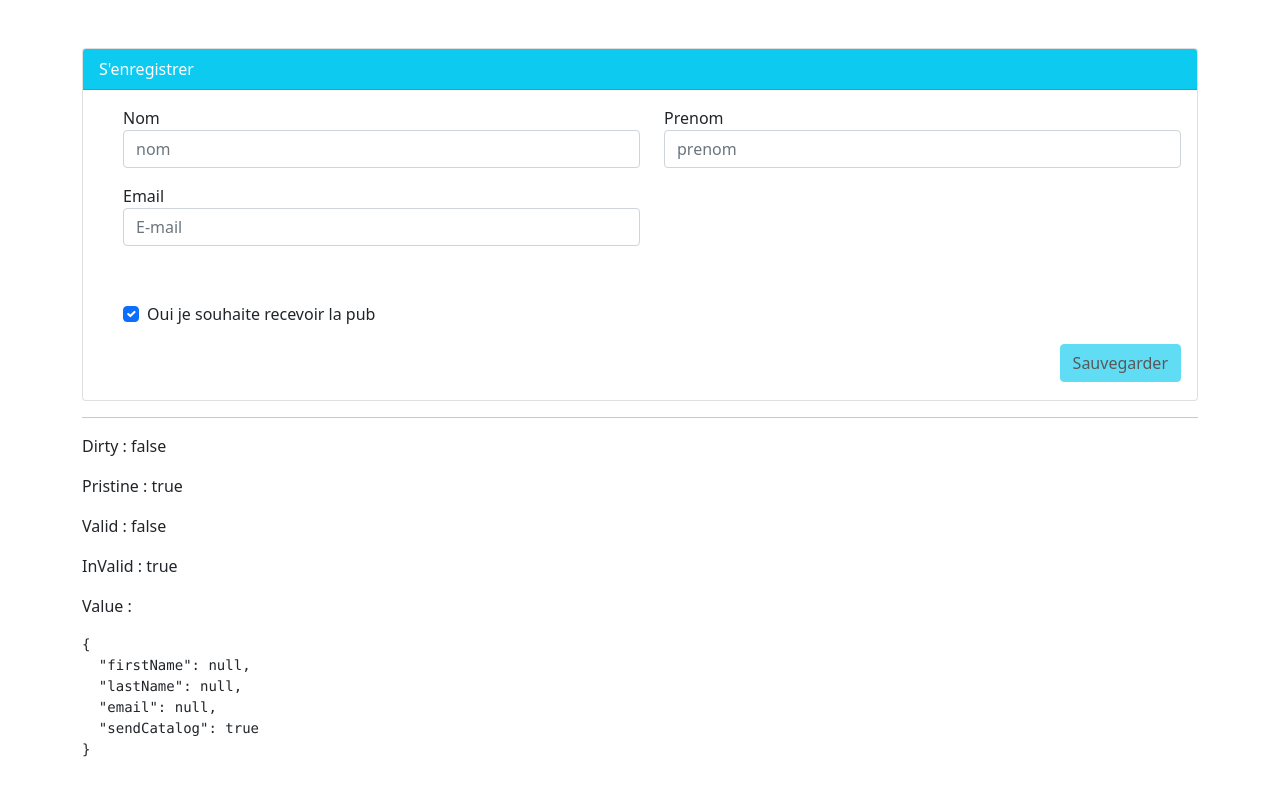
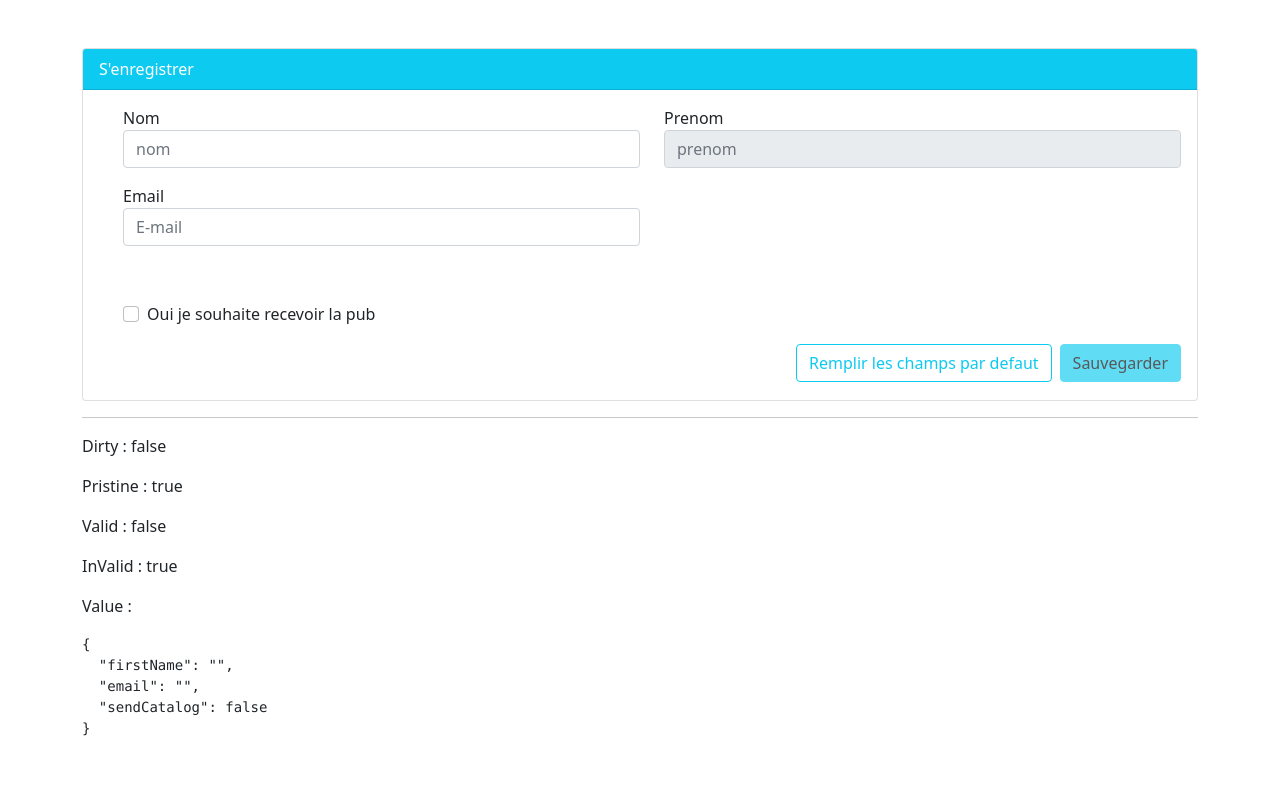
Before and after one commit to kouameYao/angular-forms, an Angular app: page / in a window 1280 px wide. Shown: the top 796 px of the page. Built offline with nearby package versions, Linux system fonts and the light colour scheme.

Commit message:
10 : Usage du formeBuilder et des methodes setValue et patchValue

```diff
--- a/src/app/login/login.component.html
+++ b/src/app/login/login.component.html
@@ -95,6 +95,7 @@
                 </div>
             </div>
             <div class="text-end">
+                <button type="button" class="btn btn-outline-info me-2" (click)="fillFormData()">Remplir les champs par defaut</button>
                 <button class="btn btn-info" [disabled]="!loginForm.valid" type="submit"> Sauvegarder</button>
             </div>
         </form>
--- a/src/app/login/login.component.ts
+++ b/src/app/login/login.component.ts
@@ -1,5 +1,5 @@
 import { Component, OnInit } from '@angular/core';
-import { FormControl, FormGroup } from '@angular/forms';
+import { FormControl, FormGroup, FormBuilder } from '@angular/forms';
 import { User } from './user';
 
 @Component({
@@ -8,25 +8,34 @@ import { User } from './user';
   styleUrls: ['./login.component.css']
 })
 export class LoginComponent implements OnInit {
+  constructor(private fb : FormBuilder) { }
 
+  public loginForm : any;
   public user : User = new User()
-  public loginForm: FormGroup = new FormGroup({
-    firstName: new FormControl(),
-    lastName: new FormControl(),
-    email: new FormControl(),
-    sendCatalog: new FormControl(true),
-  })
-  constructor() { }
 
   ngOnInit(): void {
+    this.user
+    this.loginForm = this.fb.group({
+      firstName: '',
+      lastName: {value : '', disabled : true},
+      email: '',
+      sendCatalog: false,
+    })
   }
 
   public saveData() {
     console.log("Hello");
     console.log(this.loginForm);
     console.log('Valeurs', JSON.stringify(this.loginForm.value));
+  }
 
-
+  public fillFormData() : void {
+    this.loginForm.patchValue({
+      firstName : 'Yao',
+      lastName : 'Jean',
+      email : 'yaojean@test.com',
+      sendCatalog : true,
+    })
   }
 
 }
```
